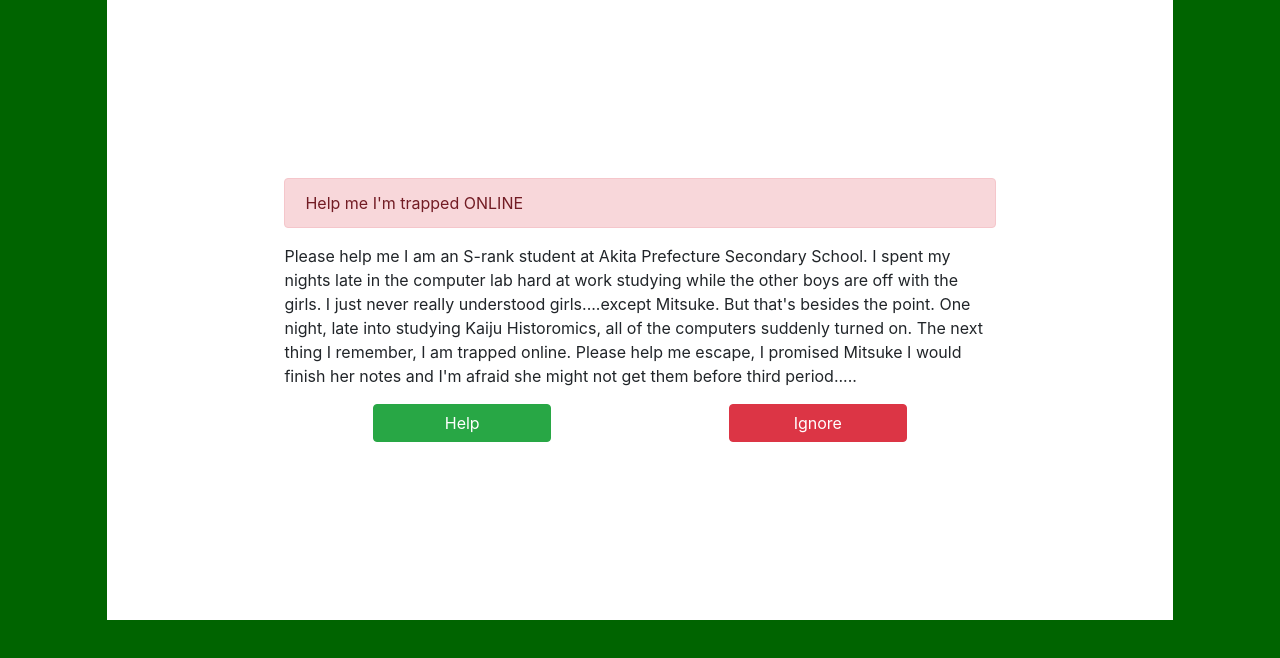
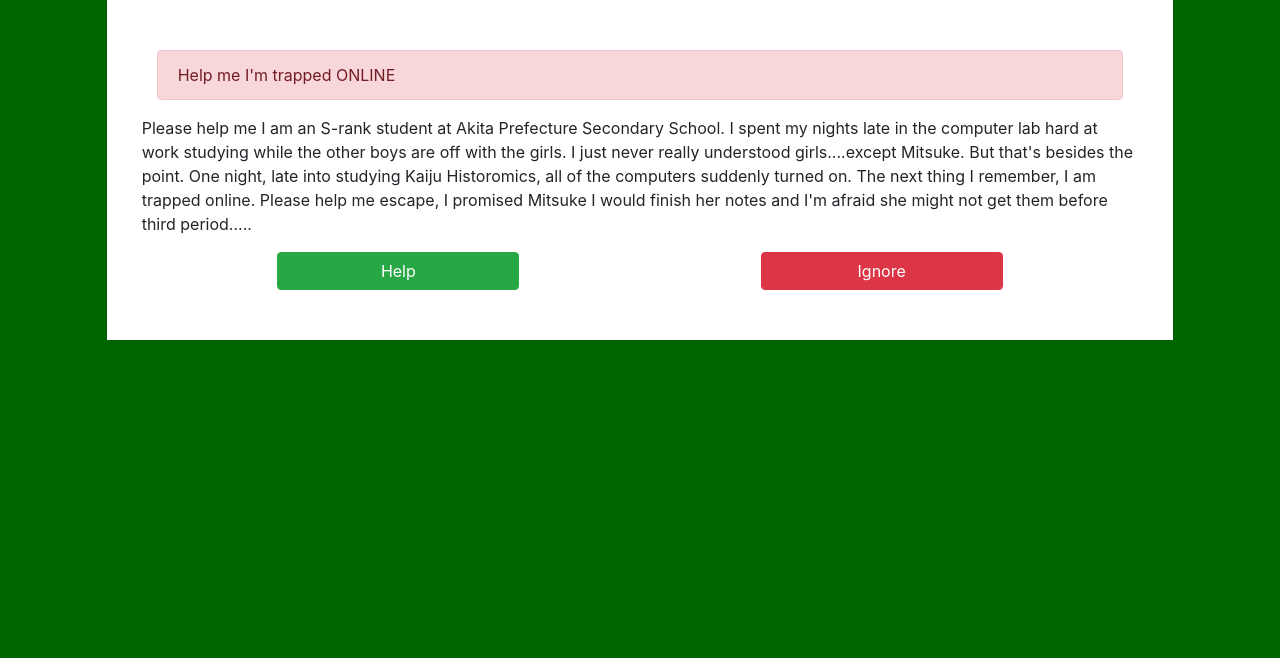
Before and after one commit to FinesseUpscale/trapped, a plain HTML site: page index.html in a window 1280 px wide. Drawn offline with nearby package versions, Linux system fonts and the light colour scheme.

Commit message:
messing with padding and stuff more

```diff
--- a/index.html
+++ b/index.html
@@ -10,7 +10,7 @@
     <div class="container">
         <div class="alert alert-danger" role="alert">Help me I'm trapped ONLINE</div>
         <div class="row">
-            <p class="col-12">Please help me I am an S-rank student at Akita Prefecture Secondary School. I spent my nights late in the computer lab hard at work studying while the other boys are off with the girls. I just never
+            <p>Please help me I am an S-rank student at Akita Prefecture Secondary School. I spent my nights late in the computer lab hard at work studying while the other boys are off with the girls. I just never
             really understood girls....except Mitsuke. But that's besides the point. One night, late into studying Kaiju Historomics, all of the computers suddenly turned on. The next thing I remember, I am trapped online.
             Please help me escape, I promised Mitsuke I would finish her notes and I'm afraid she might not get them before third period.....</p>
         </div>
--- a/styles.css
+++ b/styles.css
@@ -6,5 +6,5 @@ body {
 
 .container {
     background-color: white;
-    padding: 16.66666667%;
+    padding: 50px;
 }
```
